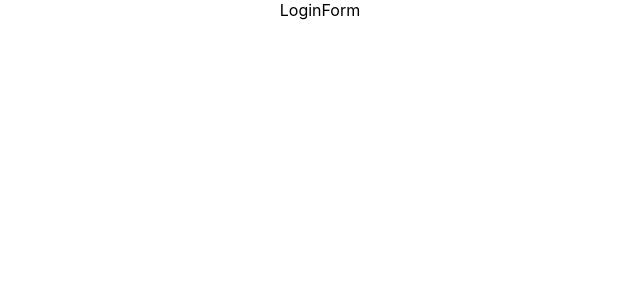
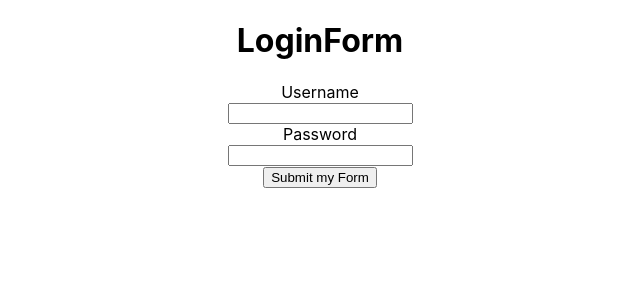
Before and after one commit to damienteo/react-hooks-validation, a React (Create React App) app: page / in a window 1280 px wide. Shown: the top 300 px of the page, without its empty margins (320-960 px from the left). Built offline with nearby package versions, Linux system fonts and the light colour scheme.

Commit message:
Set up login form

```diff
--- a/src/components/loginForm.jsx
+++ b/src/components/loginForm.jsx
@@ -1,4 +1,6 @@
 import React from "react";
+
+import { useValidation } from "./useValidation";
 
 const config = {
   fields: {
@@ -16,7 +18,27 @@ const config = {
 };
 
 const LoginForm = () => {
-  return <div>LoginForm</div>;
+  const { getFieldProps, getFormProps, errors } = useValidation(config);
+  return (
+    <form {...getFormProps()}>
+      <h1>LoginForm</h1>
+      <div>
+        <label>
+          Username
+          <br /> <input {...getFieldProps("username")} />
+          {errors.username && <div>Error: {errors.username}</div>}
+        </label>
+      </div>
+      <div>
+        <label>
+          Password
+          <br /> <input type="password" {...getFieldProps("password")} />
+          {errors.password && <div>Error: {errors.password}</div>}
+        </label>
+      </div>
+      <button type="submit">Submit my Form</button>
+    </form>
+  );
 };
 
 export default LoginForm;
--- a/src/components/useValidation.js
+++ b/src/components/useValidation.js
@@ -1,7 +1,9 @@
 export const useValidation = config => {
   return {
     errors: {},
-    getFormProps: e => ({}),
-    getFieldProps: fieldName => ({})
+    getFormProps: e => {
+      console.log("getFormProps", e);
+    },
+    getFieldProps: fieldName => console.log("getFieldProps", fieldName)
   };
 };
```
